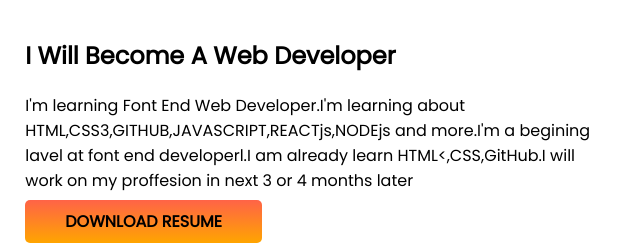
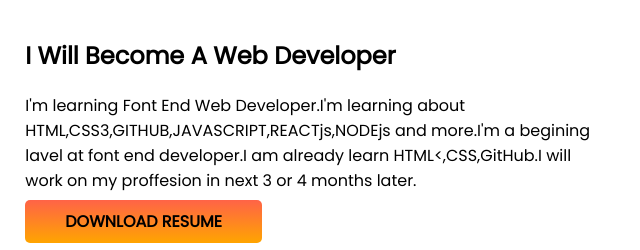
Before and after one commit to azad38/Another-portfolio, a plain HTML site: page index.html in a window 1280 px wide. Shown: the part 879-1129 px from the top of the page, 640-1280 px from the left. Drawn offline with Linux system fonts and the light colour scheme.

Commit message:
text-resolved

```diff
--- a/index.html
+++ b/index.html
@@ -29,7 +29,7 @@
     <div class="half-width">
         <h1>Dream Big</h1>
         <h2>I Will Become A Web Developer</h2>
-        <p>I'm learning Font End Web Developer.I'm learning about HTML,CSS3,GITHUB,JAVASCRIPT,REACTjs,NODEjs and more.I'm a begining lavel at font end developerl.I am already learn HTML<,CSS,GitHub.I will work on my proffesion in next 3 or 4 months later</p>
+        <p>I'm learning Font End Web Developer.I'm learning about HTML,CSS3,GITHUB,JAVASCRIPT,REACTjs,NODEjs and more.I'm a begining lavel at font end developer.I am already learn HTML<,CSS,GitHub.I will work on my proffesion in next 3 or 4 months later.</p>
         <a class="hire-me-button" target="_blank" href="">DOWNLOAD RESUME</a>
     </div>
 </section>
```
